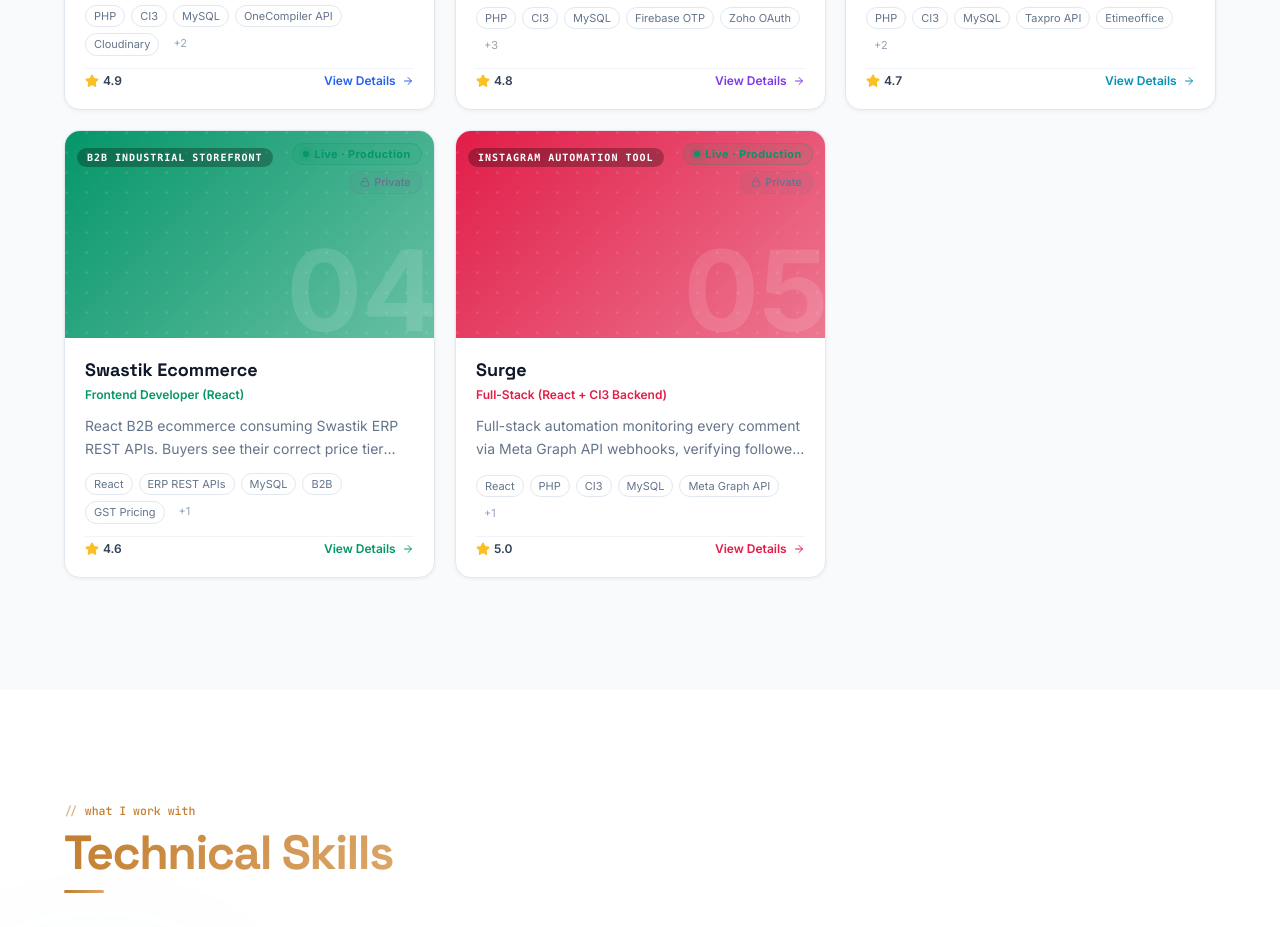
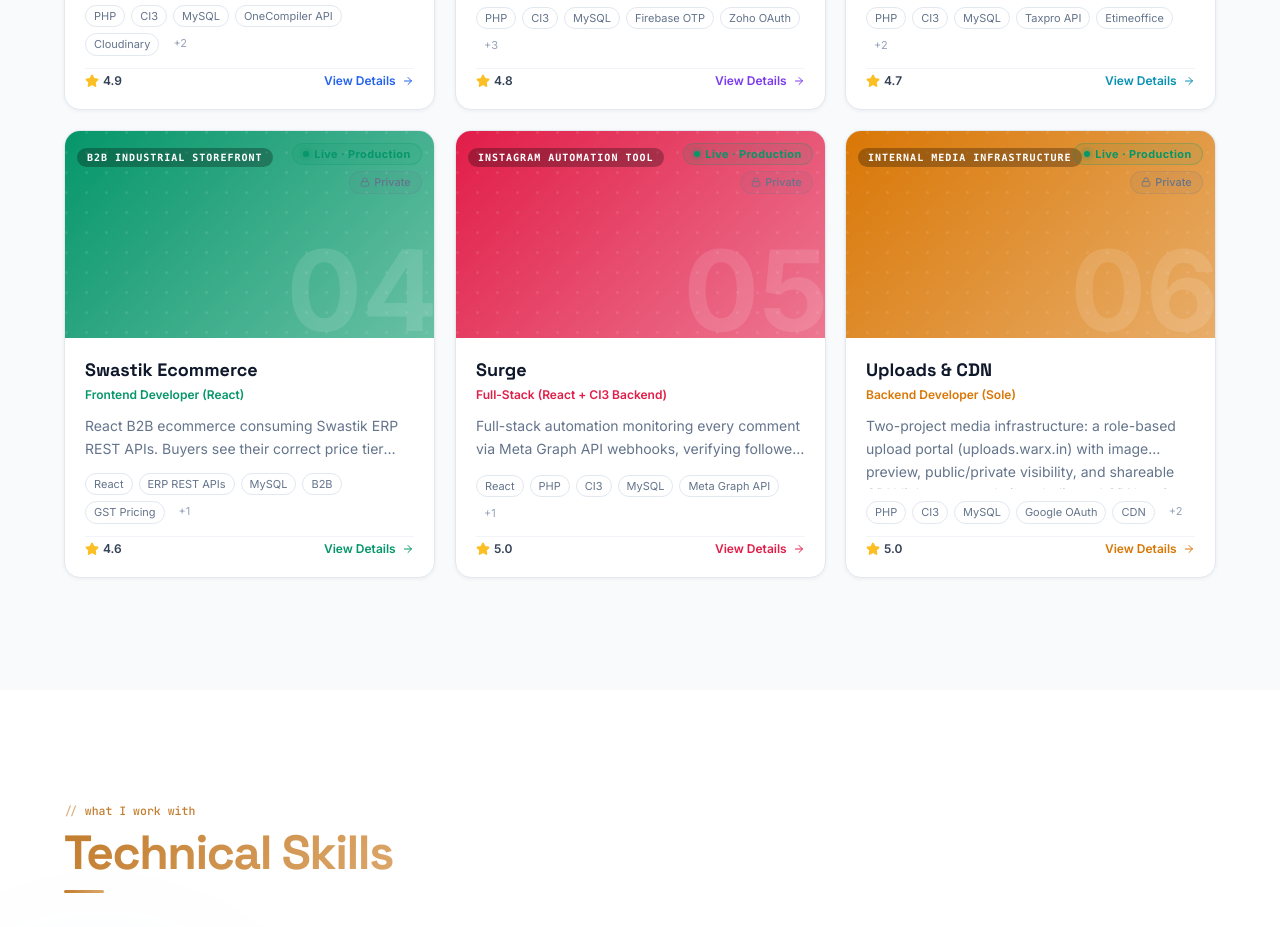
Before and after one commit to Ganesh-krish/portfolio, a React (Vite) app: page / in a window 1280 px wide. Shown: the part 3500-4427 px from the top of the page. Built offline with nearby package versions, Linux system fonts and the light colour scheme; a web font is replaced by a local one.

Commit message:
added projects

```diff
--- a/src/data/projects.ts
+++ b/src/data/projects.ts
@@ -202,4 +202,41 @@ export const warxProjects: WarxProject[] = [
       { label: "APIs", items: ["Meta Graph API", "Instagram Webhooks"] },
     ],
   },
+  {
+    slug: "uploads-cdn",
+    index: "06",
+    name: "Uploads & CDN",
+    type: "Internal Media Infrastructure",
+    year: "2024",
+    role: "Backend Developer (Sole)",
+    color: "#D97706",
+    problem:
+      "Internal projects had no centralised way to manage media uploads — images were scattered, unoptimised, and served directly from application servers with no caching or access control.",
+    solution:
+      "Two-project media infrastructure: a role-based upload portal (uploads.warx.in) with image preview, public/private visibility, and shareable CDN links — served via a dedicated CDN project (cdn.warx.in) built in CI3 with on-the-fly thumbnail generation and response caching.",
+    overview:
+      "Uploads & CDN is an internal media infrastructure built for WarX Digital. The upload portal handles image management across roles (Admin, User, Employee) with Google OAuth login, role switching, and active/inactive status control. Images are stored inside the application and served exclusively through a separate CDN project — a lean CI3 app with a single Serve controller that handles cache headers, on-the-fly thumbnail creation, and public/private access rules.",
+    features: [
+      "Role-based access: Admin, User, Employee with Google OAuth login and role switching",
+      "Active / inactive account status management controlled by Admin",
+      "Image upload with instant in-browser preview before saving",
+      "Public and private image visibility toggle per upload",
+      "One-click CDN link copy — all images served via cdn.warx.in",
+      "Dedicated CDN project: single Serve controller handles all media delivery",
+      "On-the-fly thumbnail generation and response caching at the CDN layer",
+      "Cache headers optimised for performance — images served fast without hitting the upload server",
+    ],
+    impact: [
+      "Centralised all internal media uploads across WarX Digital projects in one system",
+      "Separated upload logic from delivery — CDN layer handles all traffic independently",
+      "Enabled private/public access control per image without exposing storage paths",
+    ],
+    tags: ["PHP", "CI3", "MySQL", "Google OAuth", "CDN", "RBAC", "Thumbnail Generation"],
+    techGroups: [
+      { label: "Backend", items: ["PHP", "CodeIgniter 3"] },
+      { label: "Database", items: ["MySQL"] },
+      { label: "Auth", items: ["Google OAuth", "RBAC"] },
+      { label: "CDN", items: ["Custom Serve Controller", "Thumbnail Generation", "Cache Headers"] },
+    ],
+  },
 ];
```
